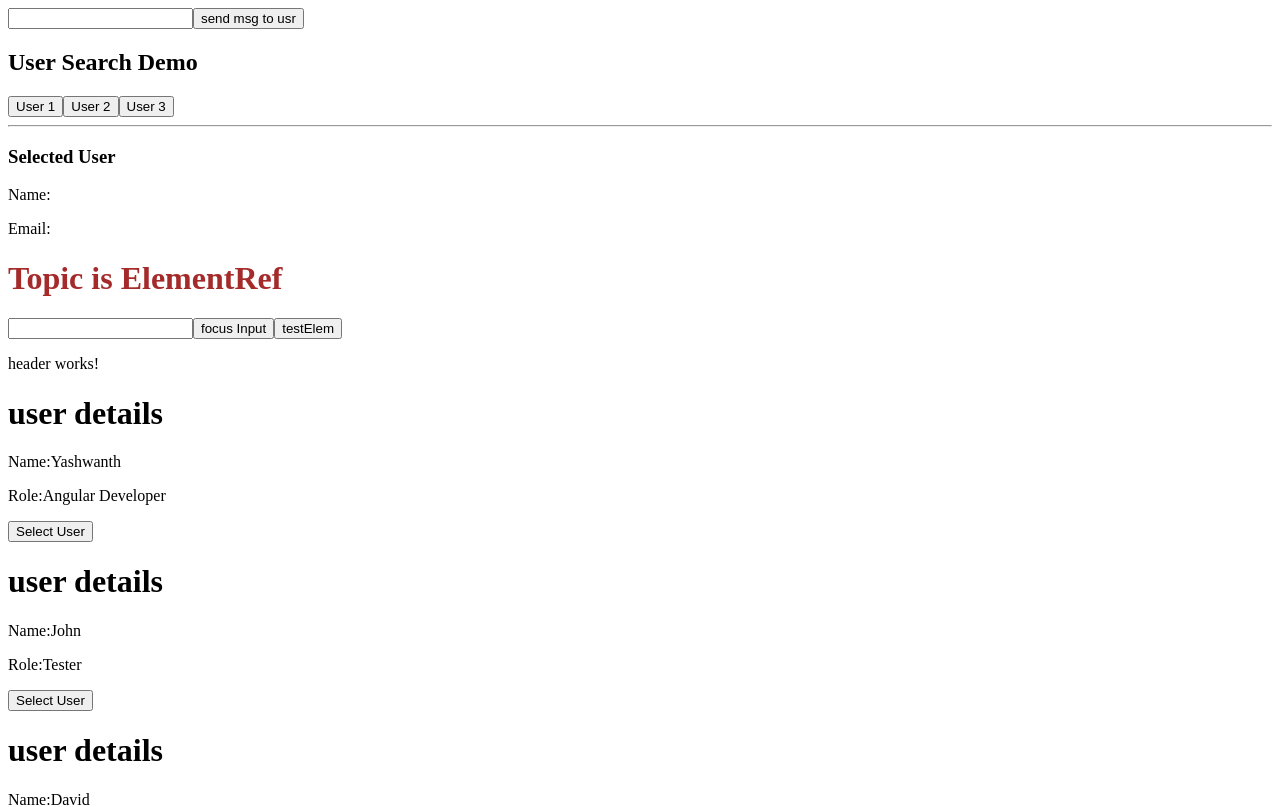
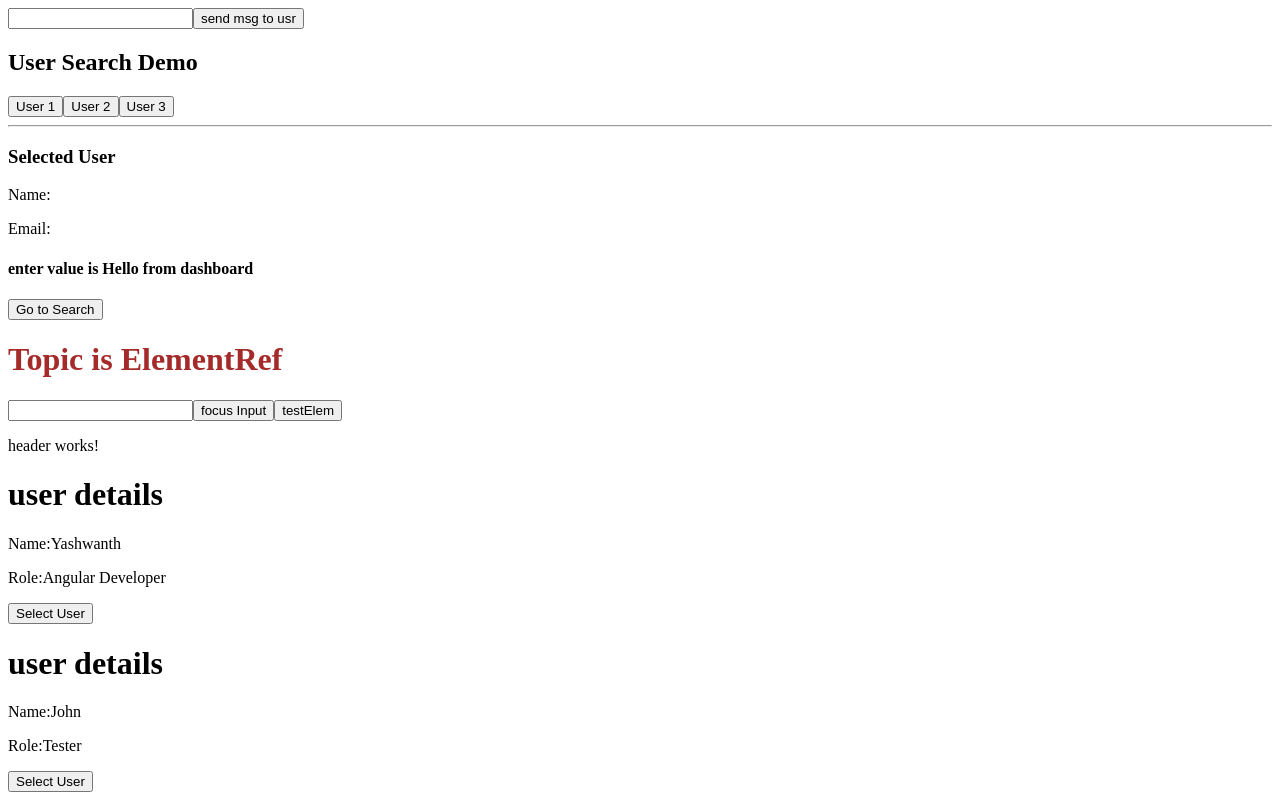
Before and after one commit to yashwanthk8/AngularPractice, an Angular app: page / in a window 1280 px wide. Shown: the top 807 px of the page. Built offline with nearby package versions, Linux system fonts and the light colour scheme; no server answers.

Commit message:
feat(routing): adding routing

```diff
--- a/src/app/app.component.html
+++ b/src/app/app.component.html
@@ -1 +1 @@
-<app-dashboard></app-dashboard>
+<router-outlet></router-outlet>
--- a/src/app/app.component.ts
+++ b/src/app/app.component.ts
@@ -1,9 +1,9 @@
 import { Component } from '@angular/core';
-import {DashboardComponent} from './dashboard/dashboard.component';
+import { RouterOutlet } from '@angular/router';
 import { UserService } from './services/user.service';
 @Component({
   selector: 'app-root',
-  imports: [DashboardComponent],
+  imports: [RouterOutlet],
   templateUrl: './app.component.html',
   styleUrl: './app.component.css'
 })
--- a/src/app/app.routes.ts
+++ b/src/app/app.routes.ts
@@ -1,5 +1,8 @@
 import { Routes } from '@angular/router';
+import { DashboardComponent } from './dashboard/dashboard.component';
+import { UserSearchComponent } from './dashboard/user-search/user-search.component';
 
 export const routes: Routes = [
-
+  { path: '', component: DashboardComponent },
+  { path: 'search', component: UserSearchComponent }
 ];
--- a/src/app/dashboard/user-search/user-search.component.html
+++ b/src/app/dashboard/user-search/user-search.component.html
@@ -9,8 +9,13 @@
 
 <hr>
 
+
 <h3>Selected User</h3>
 
 <p>Name: {{ user?.name }}</p>
 
 <p>Email: {{ user?.email }}</p>
+
+<h4>enter value is {{text}}</h4>
+
+<button [routerLink]="buttonLink">{{ buttonLabel }}</button>
--- a/src/app/dashboard/user-search/user-search.component.ts
+++ b/src/app/dashboard/user-search/user-search.component.ts
@@ -3,21 +3,31 @@ import { Component } from '@angular/core';
 import { UserService } from '../../services/user.service';
 import { Subject } from 'rxjs';
 import { switchMap } from 'rxjs/operators';
+import { Router, RouterLink } from '@angular/router';
 @Component({
   selector: 'app-user-search',
   standalone: true,
-  imports: [],
+  imports: [RouterLink],
   templateUrl: './user-search.component.html',
   styleUrl: './user-search.component.css'
 })
 export class UserSearchComponent {
  userSelection$ = new Subject<number>();
 
+ text="";
+
+ get buttonLabel(): string {
+   return this.router.url === '/search' ? 'Go to Home' : 'Go to Search';
+ }
+
+ get buttonLink(): string[] {
+   return this.router.url === '/search' ? ['/'] : ['/search'];
+ }
 
 ngOnInit() {
-
   this.testService.userText$.subscribe((value) => {
     console.log('UserSearch received:', value);
+    this.text=value;
   });
 
   this.userSelection$
@@ -38,7 +48,11 @@ ngOnInit() {
 
 }
   user: any;
- constructor(private userService: UserService, private testService: TestService) {}
+ constructor(
+   private userService: UserService,
+   private testService: TestService,
+   public router: Router
+ ) {}
 
   loadUser(id: number) {
 
```
